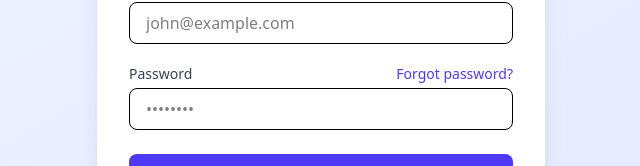
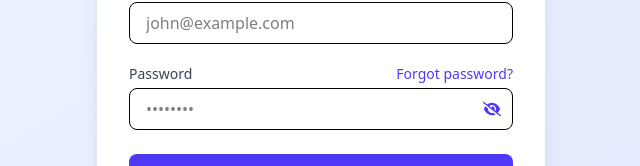
Before and after one commit to Shivam-Gupta-git/Login-Authentication-, a React app in the folder frontend/: page /login in a window 1280 px wide. Shown: the part 320-486 px from the top of the page, without its empty margins (319-959 px from the left). Built offline with nearby package versions, Linux system fonts and the light colour scheme; no server answers; the HTML template or start-up script is replaced by a standard one.

Commit message:
Refactor Login component to include user authentication and password visibility toggle; update UserContext for backend URL access.

```diff
--- a/frontend/src/context/UserContext.jsx
+++ b/frontend/src/context/UserContext.jsx
@@ -1,4 +1,4 @@
-import { createContext } from "react"
+import { createContext, useEffect, useState } from "react"
 import { useNavigate } from "react-router-dom";
 
 export const UserContext = createContext();
@@ -8,9 +8,10 @@ const UserContextProvider = (props) => {
   const backend_URL = import.meta.env.VITE_BACKEND_URL || "http://localhost:3000";
   const navigate = useNavigate();
 
+
   const value = {
   navigate,
-  backend_URL
+  backend_URL,
   }
 
   return(
--- a/frontend/src/pages/Login.jsx
+++ b/frontend/src/pages/Login.jsx
@@ -1,36 +1,82 @@
-import React, { useState } from 'react'
-import { Link } from 'react-router-dom'
+import React, { useContext, useState } from "react";
+import { Link } from "react-router-dom";
+import { FaEyeSlash } from "react-icons/fa6";
+import { IoEyeSharp } from "react-icons/io5";
+import { UserContext } from "../context/UserContext";
+import axios from "axios";
 
 function Login() {
-  const[formData, setFormData] = useState({
-    email: '',
-    password: ''
-  })
-  const[loading, setLoading] = useState(false);
-  const[errorMessage, setErrorMessage] = useState('');
+  const { backend_URL, navigate } = useContext(UserContext);
+  const [formData, setFormData] = useState({
+    email: "",
+    password: "",
+  });
+  const [loading, setLoading] = useState(false);
+  const [errorMessage, setErrorMessage] = useState("");
+  const [showPassword, setShowPassword] = useState(false);
 
   const handleChange = (event) => {
-   const {name, value} = event.target;
+    const { name, value } = event.target;
 
-   setFormData((prev) => ({...prev, [name]: value}));
-   setErrorMessage('');
+    setFormData((prev) => ({ ...prev, [name]: value }));
+    setErrorMessage("");
+  };
+
+  const handleSubmit = async (event) => {
+    event.preventDefault();
+    const { email, password } = formData;
+
+    // ✅ Validation
+    if (!email || !password) {
+      setErrorMessage("All fields are required");
+      return;
     }
 
-  const handleSubmit = async(event) => {
-    event.preventDefault();
-    console.log(formData);
+    try {
+      setLoading(true);
+      setErrorMessage("");
+
+      const response = await axios.post(
+        `${backend_URL}/api/user/userLogin`,
+        { email, password },
+        {
+          headers: { "Content-Type": "application/json" },
         }
+      );
+
+      if (response.data.success) {
+        localStorage.setItem("token", response.data.token);
+
+        alert("Login Successful");
+        navigate("/");
+      } else {
+
+        setErrorMessage(response.data.message || "Login failed");
+      }
+    } catch (error) {
+      setErrorMessage(
+        error.response?.data?.message || "Something went wrong. Try again."
+      );
+    } finally {
+      setLoading(false);
+    }
+  };
   return (
     <div className="w-full min-h-screen bg-linear-to-br from-blue-50 to-indigo-100 flex items-center justify-center px-4">
-    <form onSubmit={handleSubmit} className="w-full max-w-md bg-white rounded-2xl shadow-xl p-8">
-
+      <form
+        onSubmit={handleSubmit}
+        className="w-full max-w-md bg-white rounded-2xl shadow-xl p-8"
+      >
         <h2 className="text-2xl font-bold text-gray-800 text-center mb-6">
           Login to your account
         </h2>
 
         {/* Email */}
         <div className="mb-5">
-        <label htmlFor="email" className="block text-sm font-medium text-gray-700 mb-1">
+          <label
+            htmlFor="email"
+            className="block text-sm font-medium text-gray-700 mb-1"
+          >
             Email
           </label>
           <input
@@ -48,32 +94,50 @@ function Login() {
         {/* Password */}
         <div className="mb-6">
           <div className="flex items-center justify-between mb-1">
-          <label htmlFor="password" className="text-sm font-medium text-gray-700">
+            <label
+              htmlFor="password"
+              className="text-sm font-medium text-gray-700"
+            >
               Password
             </label>
-          <Link
-            to=""
-            className="text-sm text-indigo-600 hover:underline"
-          >
+            <Link to="" className="text-sm text-indigo-600 hover:underline">
               Forgot password?
             </Link>
           </div>
+          <div className="relative">
             <input
-          type="password"
+              type={showPassword ? "text" : "password"}
               name="password"
               id="password"
               value={formData.password}
               onChange={handleChange}
               placeholder="••••••••"
               required
-          className="w-full px-4 py-2 border rounded-lg focus:outline-none focus:ring-2 focus:ring-indigo-400"
+              className="w-full px-4 py-2 pr-12 border rounded-lg focus:outline-none focus:ring-2 focus:ring-indigo-400"
             />
+
+            <button
+              type="button"
+              onClick={() => setShowPassword((prev) => !prev)}
+              className="absolute right-3 top-1/2 -translate-y-1/2 text-sm text-indigo-600 hover:text-indigo-800 font-medium"
+            >
+              {showPassword ? <IoEyeSharp size={18}/>: <FaEyeSlash size={18} /> }
+            </button>
+          </div>
+        </div>
+        <div>
+          {errorMessage && (
+            <p className="text-sm text-red-500 text-center">{errorMessage}</p>
+          )}
         </div>
 
         {/* Button */}
         <button
           type="submit"
-        className="w-full bg-indigo-600 text-white py-2 rounded-lg font-semibold hover:bg-indigo-700 transition"
+          disabled={loading}
+          className={`w-full bg-indigo-600 text-white py-2 rounded-lg font-semibold hover:bg-indigo-700 transition ${loading ? "bg-gray-400 text-white cursor-not-allowed"
+          : "bg-blue-600 text-white hover:bg-blue-700 hover:shadow-md"}`}
+
         >
           Sign In
         </button>
@@ -85,10 +149,9 @@ function Login() {
             Sign up
           </Link>
         </p>
-
       </form>
     </div>
-  )
+  );
 }
 
-export default Login
+export default Login;
--- a/frontend/src/pages/SignUp.jsx
+++ b/frontend/src/pages/SignUp.jsx
@@ -133,7 +133,7 @@ function SignUp() {
                          text-gray-400 hover:text-blue-500 transition"
               aria-label="Toggle password visibility"
             >
-              {showPassword ? <FaEyeSlash size={18} /> : <IoEyeSharp size={18} />}
+              {showPassword ? <IoEyeSharp size={18} />  : <FaEyeSlash size={18} />}
             </button>
           </div>
         </div>
```
Lines whose indentation alone changed are shown as unchanged.
